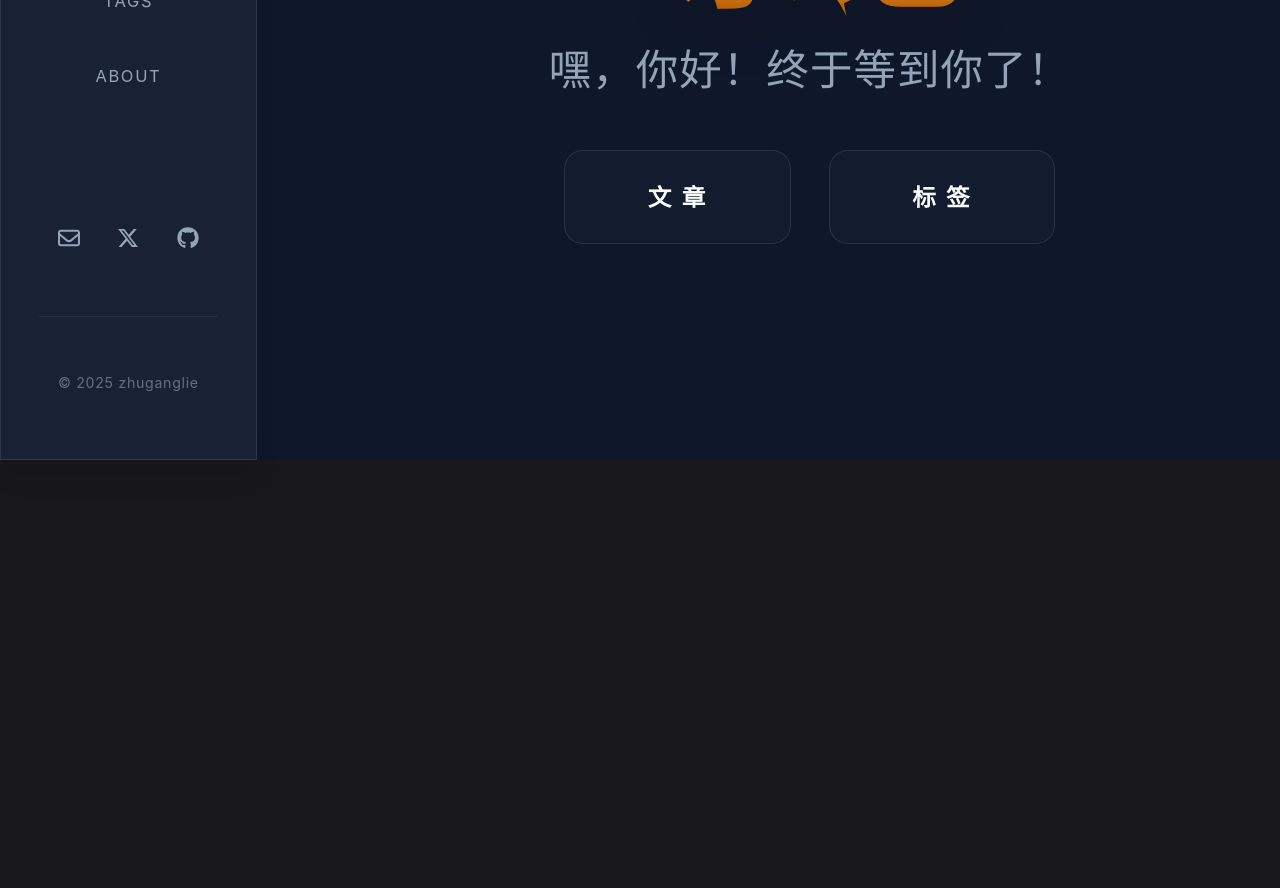
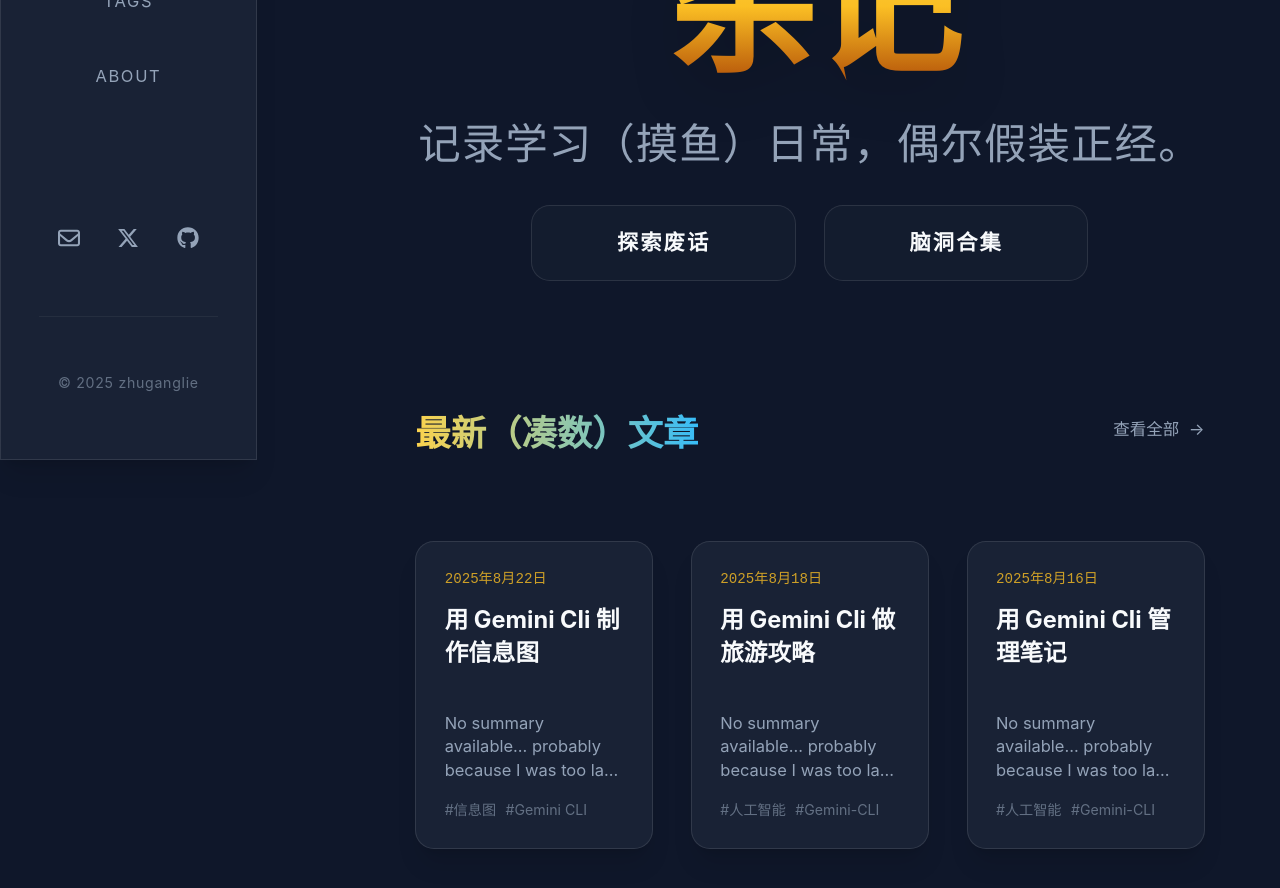
Before and after one commit to zhuganglie/newapp, a Next.js app: page / in a window 1280 px wide. Shown: the part 340-1228 px from the top of the page. Before the commit the page ends 800 px from the top, so only its background shows below. Built offline with nearby package versions, Linux system fonts and the light colour scheme; a small style sheet from the web is missing.

Commit message:
feat: Display recent posts on homepage and update 'about' page section title.

```diff
--- a/src/app/about/page.js
+++ b/src/app/about/page.js
@@ -9,7 +9,7 @@ export default function AboutPage() {
       color: "from-primary-light to-primary"
     },
     {
-      title: "Residential Community",
+      title: "Grassroots Leader",
       icon: FaUsers,
       content: "I'm a grassroots leader in my residential community. My main qualification? I'm excellent at nodding enthusiastically and saying 'That's a great idea!' while wondering who's going to actually do it.",
       color: "from-secondary to-secondary-hover"
--- a/src/app/page.js
+++ b/src/app/page.js
@@ -1,40 +1,109 @@
+import Link from 'next/link'
+import { getPosts } from '@/lib/posts'
+
 export default async function HomePage() {
+  const posts = await getPosts()
+  const recentPosts = posts.slice(0, 3)
+
   return (
-    <main className="min-h-[80vh] flex flex-col justify-center items-center relative overflow-hidden">
+    <main className="min-h-screen relative overflow-hidden">
       {/* Background elements */}
       <div className="absolute top-0 left-0 w-full h-full overflow-hidden -z-10 pointer-events-none">
         <div className="absolute top-1/4 left-1/4 w-96 h-96 bg-primary/10 rounded-full blur-[100px] animate-pulse-slow" />
         <div className="absolute bottom-1/4 right-1/4 w-96 h-96 bg-secondary/10 rounded-full blur-[100px] animate-pulse-slow" style={{ animationDelay: '2s' }} />
       </div>
 
-      <div className="text-center space-y-12 z-10 p-8 max-w-4xl mx-auto">
-        <div className="space-y-6">
+      {/* Hero Section */}
+      <section className="min-h-[80vh] flex flex-col justify-center items-center text-center p-8 relative">
+        <div className="space-y-8 max-w-4xl mx-auto z-10">
+          <div className="inline-block px-4 py-2 rounded-full bg-yellow-500/10 border border-yellow-500/20 text-yellow-500 text-sm font-mono mb-4 animate-fade-in">
+            ⚠️ Warning: May contain traces of bugs and bad puns.
+          </div>
+
           <h1 className="text-7xl md:text-9xl font-bold text-transparent bg-clip-text bg-gradient-to-b from-primary-light via-primary to-primary-dark animate-fade-in tracking-tighter drop-shadow-2xl">
             杂记
           </h1>
-          <h2 className="text-2xl md:text-4xl text-text-muted font-light animate-slide-up tracking-wide" style={{ animationDelay: '0.2s' }}>
-            嘿，你好！终于等到你了！
+
+          <h2 className="text-2xl md:text-4xl text-text-muted font-light animate-slide-up tracking-wide leading-relaxed" style={{ animationDelay: '0.2s' }}>
+            记录学习（摸鱼）日常，<br className="md:hidden" />偶尔假装正经。
           </h2>
+
+          <div className="flex flex-col md:flex-row gap-6 justify-center items-center mt-12 animate-slide-up" style={{ animationDelay: '0.4s' }}>
+            <Link
+              href="/posts"
+              className="group relative w-56 h-16 flex items-center justify-center bg-surface/30 backdrop-blur-md border border-white/10 rounded-2xl overflow-hidden transition-all duration-500 hover:scale-105 hover:bg-surface/50 hover:border-primary/50 hover:shadow-[0_0_30px_rgba(251,191,36,0.2)]"
+            >
+              <div className="absolute inset-0 bg-gradient-to-r from-primary/20 via-transparent to-transparent translate-x-[-100%] group-hover:translate-x-[100%] transition-transform duration-1000" />
+              <span className="relative text-lg font-bold text-text-main group-hover:text-primary transition-colors tracking-widest">
+                探索废话
+              </span>
+            </Link>
+
+            <Link
+              href="/tags"
+              className="group relative w-56 h-16 flex items-center justify-center bg-surface/30 backdrop-blur-md border border-white/10 rounded-2xl overflow-hidden transition-all duration-500 hover:scale-105 hover:bg-surface/50 hover:border-secondary/50 hover:shadow-[0_0_30px_rgba(56,189,248,0.2)]"
+            >
+              <div className="absolute inset-0 bg-gradient-to-r from-secondary/20 via-transparent to-transparent translate-x-[-100%] group-hover:translate-x-[100%] transition-transform duration-1000" />
+              <span className="relative text-lg font-bold text-text-main group-hover:text-secondary transition-colors tracking-widest">
+                脑洞合集
+              </span>
+            </Link>
+          </div>
+        </div>
+      </section>
+
+      {/* Recent Posts Section */}
+      <section className="max-w-6xl mx-auto px-8 pb-24">
+        <div className="flex items-center justify-between mb-12">
+          <h3 className="text-3xl font-bold text-transparent bg-clip-text bg-gradient-to-r from-primary-light to-secondary">
+            最新（凑数）文章
+          </h3>
+          <Link href="/posts" className="text-text-muted hover:text-primary transition-colors text-sm flex items-center gap-2 group">
+            查看全部 <span className="group-hover:translate-x-1 transition-transform">→</span>
+          </Link>
         </div>
 
-        <div className="flex flex-col md:flex-row gap-8 justify-center items-center mt-16 animate-slide-up" style={{ animationDelay: '0.4s' }}>
-          <a
-            href="/posts"
-            className="group relative w-48 h-20 flex items-center justify-center bg-surface/30 backdrop-blur-md border border-white/10 rounded-2xl overflow-hidden transition-all duration-500 hover:scale-110 hover:bg-surface/50 hover:border-primary/50 hover:shadow-[0_0_40px_rgba(251,191,36,0.3)]"
-          >
-            <div className="absolute inset-0 bg-gradient-to-r from-primary/20 via-transparent to-transparent translate-x-[-100%] group-hover:translate-x-[100%] transition-transform duration-1000" />
-            <span className="relative text-xl font-bold text-text-main group-hover:text-primary transition-colors tracking-widest">文 章</span>
-          </a>
+        <div className="grid gap-8 md:grid-cols-3">
+          {recentPosts.map((post, index) => (
+            <article
+              key={post.slug}
+              className="group relative flex flex-col h-full"
+              style={{ animation: `slideUp 0.8s ease-out forwards ${index * 0.1}s` }}
+            >
+              <div className="absolute inset-0 bg-gradient-to-r from-primary/5 to-secondary/5 rounded-2xl blur-xl opacity-0 group-hover:opacity-100 transition-opacity duration-500" />
 
-          <a
-            href="/tags"
-            className="group relative w-48 h-20 flex items-center justify-center bg-surface/30 backdrop-blur-md border border-white/10 rounded-2xl overflow-hidden transition-all duration-500 hover:scale-110 hover:bg-surface/50 hover:border-secondary/50 hover:shadow-[0_0_40px_rgba(56,189,248,0.3)]"
-          >
-            <div className="absolute inset-0 bg-gradient-to-r from-secondary/20 via-transparent to-transparent translate-x-[-100%] group-hover:translate-x-[100%] transition-transform duration-1000" />
-            <span className="relative text-xl font-bold text-text-main group-hover:text-secondary transition-colors tracking-widest">标 签</span>
-          </a>
+              <div className="relative flex flex-col h-full glass p-6 rounded-2xl border border-white/10 transition-all duration-300 group-hover:-translate-y-2 group-hover:border-primary/30 overflow-hidden">
+                <div className="absolute top-0 left-0 w-full h-1 bg-gradient-to-r from-primary to-secondary opacity-0 group-hover:opacity-100 transition-opacity duration-300" />
+
+                <time className="text-xs font-mono text-primary/80 mb-3 block">
+                  {new Date(post.date).toLocaleDateString('zh-CN', {
+                    year: 'numeric',
+                    month: 'long',
+                    day: 'numeric'
+                  })}
+                </time>
+
+                <Link
+                  href={`/posts/${post.slug}`}
+                  className="block text-xl font-bold text-text-main group-hover:text-transparent group-hover:bg-clip-text group-hover:bg-gradient-to-r group-hover:from-primary-light group-hover:to-white transition-all mb-3"
+                >
+                  {post.title ?? 'Untitled'}
+                </Link>
+
+                <p className="text-text-muted text-sm line-clamp-3 mb-4 flex-grow">
+                  {post.excerpt || 'No summary available... probably because I was too lazy to write one.'}
+                </p>
+
+                <div className="flex flex-wrap gap-2 mt-auto">
+                  {post.tags && post.tags.slice(0, 2).map(tag => (
+                    <span key={tag} className="text-xs text-text-muted/60">#{tag}</span>
+                  ))}
+                </div>
+              </div>
+            </article>
+          ))}
         </div>
-      </div>
+      </section>
     </main>
   )
 }
```
